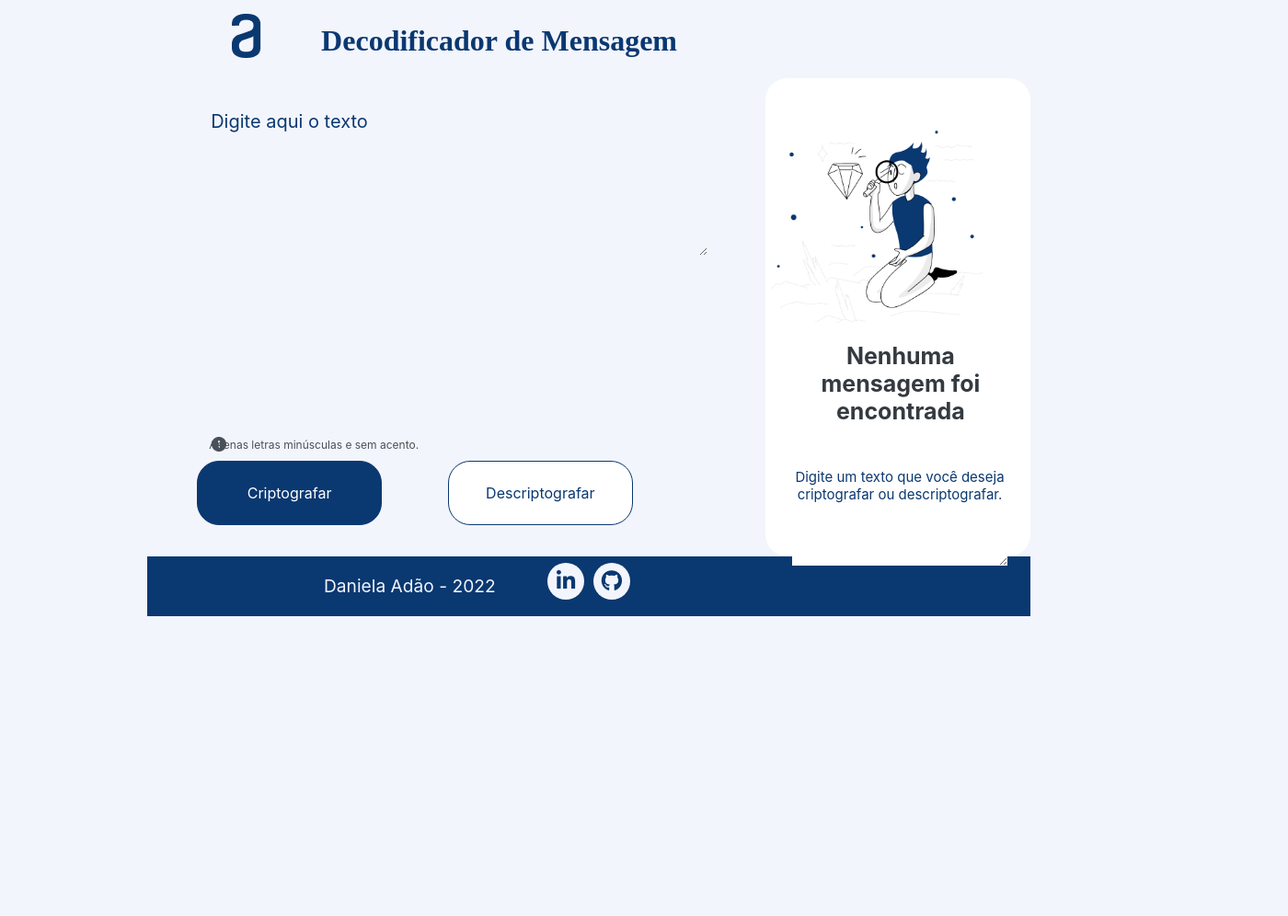
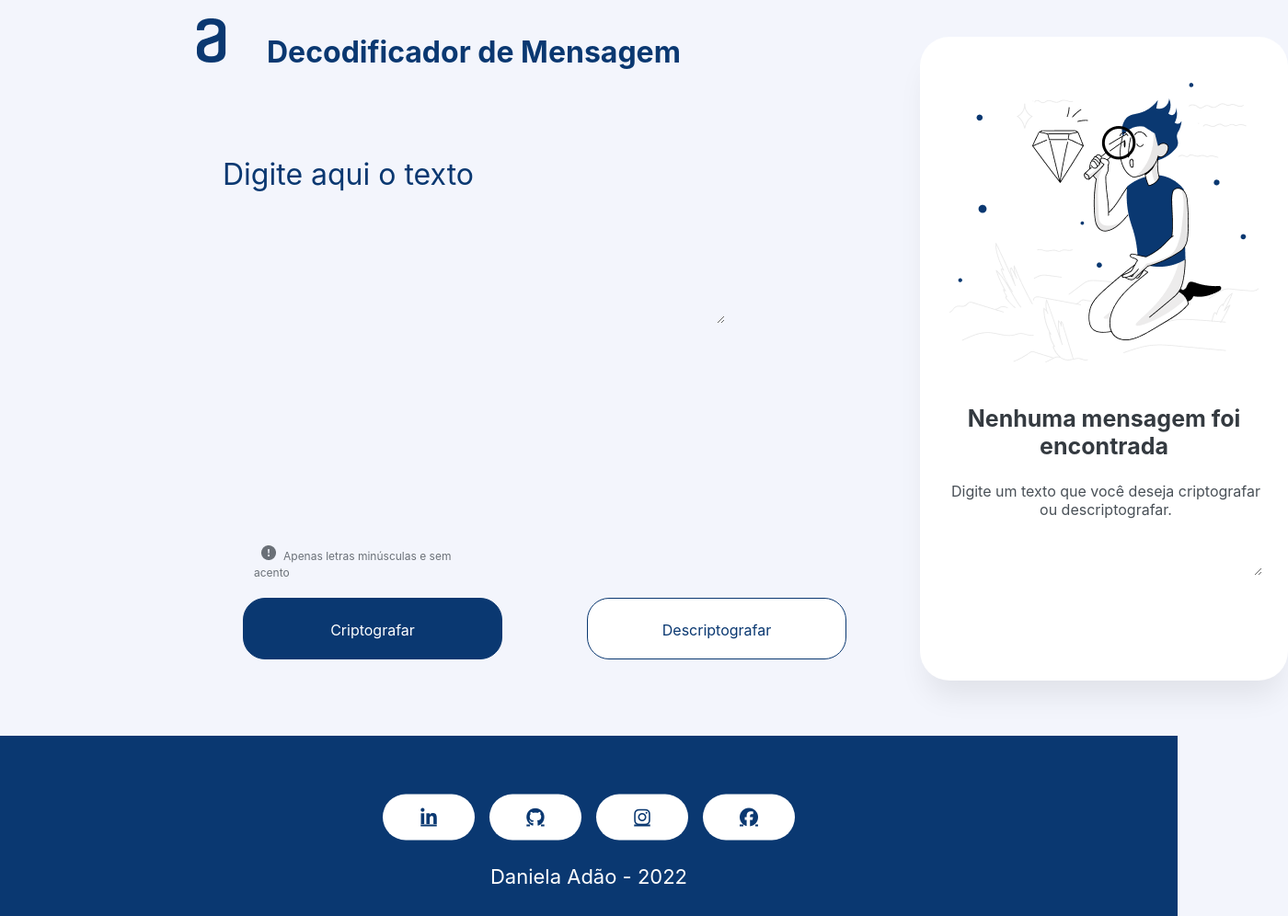
Before and after one commit to daniadao/challenge-one-decodificador, a plain HTML site: page index.html in a window 1280 px wide. Shown: the top 996 px of the page at 92% size, 1400 px wide, since content can reach past the window. Before the commit the page ends 800 px from the top, so only its background shows below. Drawn offline with Linux system fonts and the light colour scheme.

Commit message:
atualização html

```diff
--- a/index.html
+++ b/index.html
@@ -3,47 +3,51 @@
 	<head>
 		<meta charset = "UTF-8">
 		<title>Challenger One Oracle</title>
+		 <link rel="stylesheet" href="reset.css">
 		 <link rel="stylesheet" href="style.css">
 		 <script type ="text/javascript" src = "script.js"></script>
 		 <script src="https://kit.fontawesome.com/42f40f8bda.js" crossorigin="anonymous"></script>
 	</head>
 	<body>
-		<div class = "container">
-			<div class = "logo">
-				<a href = "http://alura.com.br">
-				<img class = "imglogo" src = "image/logo.png" >
-				</a>
-
-				<h1 class = "title">Decodificador de Mensagem</h1>
-			</div>
-
-			<div class = "conteiner-left">
-
+		<header>
+		<div class = "caixa">
+			<h1 class="principal"><a href="https://alura.com.br"><img src="image/logo.png"></a>Decodificador de Mensagem</h1>
+		</div>
+		</header>
+		<main>
+			<div class = "caixa-esquerda">
 				<textarea id = "text" name = "name" rows = "8" cols = "80">Digite aqui o texto</textarea>
 
 			</div>
-			<div class = "conteiner-rigth">
+
+			<div class = "caixa-direita">
 				<img src = "image/Hight-quality.png" id = "imgquality">
 				<h1 id = "texto">Nenhuma mensagem foi encontrada</h1>
 				<textarea id = "texto2" name = "name" rows = "8" cols = "80">Digite um texto que você deseja criptografar ou descriptografar.</textarea>
 				<button type = "button" id = "btn-copiar" onclick = "copia()">Copiar</button>
 			</div>
+
+			<div class = "mensagem">
+				<h1 class="aviso"><img src = "image/exclamation.png" id = "imgexclamation">Apenas letras minúsculas e sem acento</h1>
+			</div>
+
+
 			<div class = "botao">
-				<img src = "image/exclamation.png" id = "imgexclamation">
-				<h1 class = "aviso"> Apenas letras minúsculas e sem acento.</h1>
 				<button type = "button" id = "btn-criptografar" onclick = "criptografar()">Criptografar</button>
 				<button type = "button" id = "btn-descriptografar" onclick = "descriptografar()">Descriptografar</button>
 			</div>
+		</main>
 
 		<footer>
-			<div class  ="footer-content">
-				<p>Daniela Adão - 2022</p>
-            <div class ="social-list">
+			<div class ="social-list">
 				<a  href ="https://www.linkedin.com/in/daniela-adão-a521921a1" > <i class="fa-brands fa-linkedin-in"></i></a>
-                <a  href ="https://github.com/daniadao" > <i class="fa-brands fa-github"></i></a>
+				<a  href ="https://github.com/daniadao" > <i class="fa-brands fa-github"></i></a>
+				<a  href =" https://instagram.com/adao_daniela" ><i class="fa-brands fa-instagram"></i></a >
+				<a  href =" https://facebook.com/daniela.adao.56"><i class="fa-brands fa-facebook"></i></a>
+				<p class="footer-content">Daniela Adão - 2022</p>
 
-            </div>
-          </div>
+
+			</div>
 
 		</footer>
 
--- /dev/null
+++ b/reset.css
@@ -0,0 +1,48 @@
+/* http://meyerweb.com/eric/tools/css/reset/
+   v2.0 | 20110126
+   License: none (public domain)
+*/
+
+html, body, div, span, applet, object, iframe,
+h1, h2, h3, h4, h5, h6, p, blockquote, pre,
+a, abbr, acronym, address, big, cite, code,
+del, dfn, em, img, ins, kbd, q, s, samp,
+small, strike, strong, sub, sup, tt, var,
+b, u, i, center,
+dl, dt, dd, ol, ul, li,
+fieldset, form, label, legend,
+table, caption, tbody, tfoot, thead, tr, th, td,
+article, aside, canvas, details, embed,
+figure, figcaption, footer, header, hgroup,
+menu, nav, output, ruby, section, summary,
+time, mark, audio, video {
+	margin: 0;
+	padding: 0;
+	border: 0;
+	font-size: 100%;
+	font: inherit;
+	vertical-align: baseline;
+}
+/* HTML5 display-role reset for older browsers */
+article, aside, details, figcaption, figure,
+footer, header, hgroup, menu, nav, section {
+	display: block;
+}
+body {
+	line-height: 1;
+}
+ol, ul {
+	list-style: none;
+}
+blockquote, q {
+	quotes: none;
+}
+blockquote:before, blockquote:after,
+q:before, q:after {
+	content: '';
+	content: none;
+}
+table {
+	border-collapse: collapse;
+	border-spacing: 0;
+}
--- a/script.js
+++ b/script.js
@@ -1,11 +1,11 @@
 function criptografar(){
-	var texto = document.getElementById("text").value.toLowerCase();
-	var criptado = texto.replace(/e/igm,"enter");
+	var mensagem = document.getElementById("text").value.toLowerCase();
+	var criptado = mensagem.replace(/e/igm,"enter");
 	var criptado = criptado.replace(/o/igm,"ober");
 	var criptado= criptado.replace(/i/igm,"imes");
 	var criptado = criptado.replace(/a/igm,"ai");
 	var criptado = criptado.replace(/u/igm,"ufat");
-	document.getElementById("imgquality").style.display = "none";
+
 	document.getElementById("texto").style.display = "none";
 	document.getElementById("texto2").innerHTML = criptado;
 	document.getElementById("btn-copiar").style.display = "show";
@@ -13,13 +13,13 @@ function criptografar(){
 
 }
 function descriptografar(){
-	var texto = document.getElementById("text").value.toLowerCase();
-	var criptado = texto.replace(/enter/igm,"e");
+	var mensagem = document.getElementById("text").value.toLowerCase();
+	var criptado = mensagem.replace(/enter/igm,"e");
 	var criptado = criptado.replace(/ober/igm,"o");
 	var criptado = criptado.replace(/imes/igm,"i");
 	var criptado = criptado.replace(/ai/igm,"a");
 	var criptado = criptado.replace(/ufat/igm,"u");
-	document.getElementById("imgquality").style.display = "none";
+
 	document.getElementById("texto").style.display = "none";
 	document.getElementById("texto2").innerHTML = criptado;
 	document.getElementById("btn-copiar").style.display = "show";
--- a/style.css
+++ b/style.css
@@ -1,163 +1,64 @@
 body{
-	margin: 0px;
-	padding: 0px;
-	background-color: #F3F5FC;
+	background: #F3F5FC;
+}
+header{
+	padding: 20px 0;
+}
+
+.caixa {
+    position: relative;
+    width: 940px;
+    margin: 0 auto;
+}
+.principal{
+	font-family: 'Inter';
+	font-weight: bold;
+	font-style: normal;
+	font-size: 32px;
+	color: #0A3871;
+}
+.caixa-esquerda{
+	position: absolute;
+	width: 680px;
+	height: 300px;
+	left: 240px;
+	top: 168px;
 
 }
-footer{
-	width: 100%;
-	height: 10%;
-	background-color: #0A3871;
-	display: flex;
-	justify-content: center;
-	align-items: center;
-	flex-shrink: 0;
-}
-
-.footer-content{
-	width: 60%;
-    display: flex;
-    justify-content: space-between;
-}
-
-.footer-content p{
-	font-family: 'Inter';
-    font-style: normal;
-    color: #F3F5FC;
-    font-size: 1.2rem;
-}
-.social-list{
-	position:absolute;
-	left:50%;
-	margin-top:2%;
-	transform: translate(-50%,-50%);
-
-}
-.social-list a{
-	margin: 0 3px;
-	color: #0A3871;
-	display:inline-flex;
-	width :40px;
-	height:40px;
-	background: #F3F5FC;
-	border-radius: 50px;
-	align-items:center;
-	justify-content:center;
-	font-size:23px;
-	text-decoration:none;
-	transition: 0.5s;
-
- }
-
-.social-list a:hover{
-  background:#CED4DA;
-
-}
-.social-list a i{
-  transition: 00.4s all;
-
-}
-.social-list a:hover > i{
-  transform: scale(1.6) rotate(25deg);
-
-}
-
-.container{
-	margin: auto;
-	width: 960px;
-	height:650px;
-	padding: 5px;
-
-}
-.logo{
-	float: left;
-	width: 100%;
-
-}
-
-.conteiner-left{
-	float: left;
-	width: 70%;
-	height: 60%;
-	border-radius: 24px;
-
-}
-.conteiner-rigth{
-	float: right;
-	width: 30%;
-	height: 80%;
-	border-radius: 24px;
-	background: white;
-}
-.botao{
-	float: left;
-	width: 70%;
-	height: auto;
-	border-radius: 24px;
-
-}
-
-
-.imglogo{
-	margin-top: 1%;
-	margin-left: 5%;
-	float: inherit;
-
-}
-.title{
-	float: right;
-	margin-left: 0%;
-	margin-right: 40%;
-	color: #0A3871;
-
-}
-
-.aviso{
-	margin-top: 0%;
-	margin-left: 10%;
-	color: #0A3871;
-	font-family: 'Inter';
-	font-style: normal;
-	font-weight: 400;
-	font-size: 12px;
-	line-height: 150%;
-	color: #495057;
-}
-
 #text{
-	float: left;
-	margin-left: 10%;
-	margin-top: 5%;
 	color: #0A3871;
 	width: 80%;
-	height: 40%;
+	height: 60%;
 	border: none;
 	outline: none;
 	font-family: 'Inter';
 	font-style: normal;
-	font-size: 20px;
+	font-size: 32px;
 	text-align: left;
 	background: #F3F5FC;
 }
-
-#imgexclamation{
+.caixa-direita{
+	background:#FFFFFF;
 	position: absolute;
-	left: 18%;
-	right: 50%;
-
-
-
+	width: 400px;
+	height: 700px;
+	left: 1000px;
+	top: 40px;
+	box-shadow: 0px 24px 32px -8px rgba(0, 0, 0, 0.08);
+	border-radius: 32px;
 }
 #imgquality{
-	margin-left: 2%;
-	margin-top: 20%;
-	width: 80%;
-	height: auto;
+	position: absolute;
+	margin-bottom:397px;
+	margin-left:32px;
+	margin-top: 50px;
+	margin-right:32px;
 }
-
 #texto{
-	margin-left: 7%;
-	margin-right: 5%;
+	position: absolute;
+	top: 400px;
+	margin-left: 32px;
+	margin-right: 32px;
 	font-family: 'Inter';
 	font-style: normal;
 	font-weight: 700;
@@ -167,33 +68,48 @@ footer{
 	color: #343A40;
 }
 #texto2{
-	float: left;
-	margin-left: 10%;
-	margin-top:10%;
-	color: #0A3871;
-	width: 80%;
-	height: 20%;
+	position: absolute;
+	top: 450px;
+	margin-left: 32px;
+	margin-top: 32px;
+	color: #495057;
+	width: 336px;
+	height: 100px;
 	border: none;
 	outline: none;
 	font-family: 'Inter';
 	font-style: normal;
-	font-size: 15px;
+	font-size: 16px;
 	text-align: center;
 
 }
+.botao{
+	position: absolute;
+	width: 680px;
+	height: 67px;
+	left: 240px;
+	top: 650px;
+	display: flex;
+	flex-direction: row;
+	align-items: flex-start;
+	padding: 0px;
+
+}
+
 #btn-criptografar{
+
+	position: static;
+	margin: 0px 24px;
 	padding: 24px;
-	width: 30%;
-	height: 60%;
+	width: 328px;
+	height: 67px;
 	border-radius: 24px;
-	margin-left: 8%;
 	background:#0A3871;
 	border: 1px solid #0A3871;
 	box-sizing: border-box;
 	font-family: 'Inter';
 	font-style: normal;
 	font-weight: 400;
-	font-size: 16px;
 	font-size: 16px;
 	text-align: center;
 	color: #FFFFFF;
@@ -205,9 +121,12 @@ footer{
 	color:#0A3871;
 }
 #btn-descriptografar{
+	position: static;
+	width: 328px;
+	height: 67px;
+	left: 352px;
+	top: 0px;
 	padding: 24px;
-	width: 30%;
-	height: 60%;
 	border-radius: 24px;
 	margin-left: 10%;
 	background: #FFFFFF;
@@ -223,30 +142,121 @@ footer{
 #btn-descriptografar:hover {
 	background-color: #CED4DA;
 	transition: 0.5s;
+}
+.mensagem{
+	display: flex;
+	flex-direction: row;
+	align-items: center;
+	padding: 0px;
+	position: absolute;
+	width: 252px;
+	height: 18px;
+	left: 18px;
 
+}
+.aviso{
+	position: absolute;
+	width: 228px;
+	height: 18px;
+	left: 250px;
+	top: 500px;
+	font-family: 'Inter';
+	font-style: normal;
+	font-weight: 400;
+	font-size: 12px;
+	line-height: 150%;
+	color: #495057;
+	opacity: 0.8;
+	flex: none;
+	order: 1;
+	flex-grow: 0;
+	margin: 0px 8px;
+
+}
+
+
+#imgexclamation{
+	position: static;
+	width: 16px;
+	height: 16px;
+	left: 0px;
+	top: 1px;
+	margin: 0px 8px;
 }
 
 #btn-copiar{
 	position: absolute;
-	padding: 23px;
-	width: 15%;
-	height: 10%;
-	margin-top: 8%;
-	bottom: 10%;
-	border-radius: 24px;
-	margin-left: 3%;
-	background: #FFFFFF;
+	background-color: #FFFFFF;
+	width: 336px;
+	height: 67px;
+	margin-left: 32px;
+	top: 610px;
+	padding: 24px;
 	border: 1px solid #0A3871;
 	box-sizing: border-box;
+	border-radius: 24px;
 	font-family: 'Inter';
 	font-style: normal;
 	font-weight: 400;
 	font-size: 16px;
+	line-height: 19px;
 	text-align: center;
 	color: #0A3871;
-	display: none;
+	display:none;
 
 }
 #btn-copiar:hover {
 	background-color: #CED4DA;
 	transition: 0.5s;
+}
+footer{
+	position:absolute;
+	width:100%;
+	top: 800px;
+	text-align: center;
+	background: #0A3871;
+
+}
+.footer-content{
+	padding: 30px;
+	font-family: 'Inter';
+	font-style: normal;
+	font-weight: 400;
+	font-size: 22px;
+	line-height: 19px;
+	text-align: center;
+	color: #FFFFFF;
+}
+.social-list{
+	position: relative;
+	margin-top:10%;
+	margin-left: 50%;
+	transform: translate(-50%,-50%);
+
+}
+.social-list a{
+	display: inline-flex;
+	width: 100px;
+	height: 50px;
+	background: #FFFFFF;
+	color: #0A3871;
+	margin: 0 6px;
+	border-radius: 50px;
+	justify-content: center;
+	align-items: center;
+	transition:0.4s;
+	font-size: 20px;
+}
+
+.social-list a:hover{
+	background:#CED4DA;
+
+}
+.social-list a i{
+	transition: 00.4s all;
+
+}
+.social-list a:hover > i{
+  transform: scale(1.6) rotate(25deg);
+
+}
```
Also changed, not shown: image/logo-corner.png (added).
